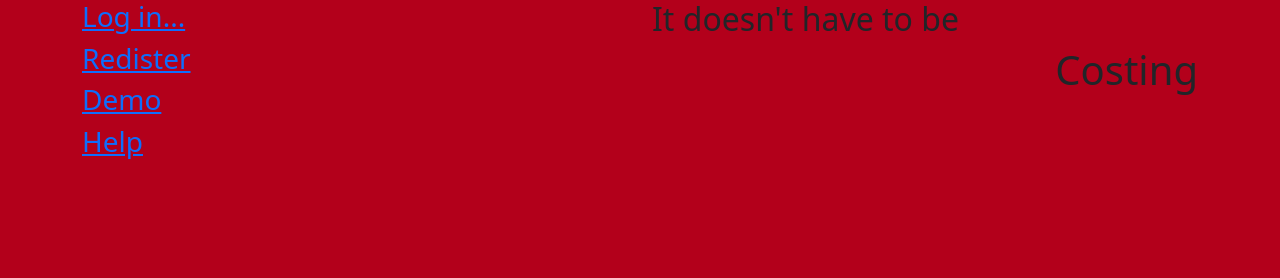
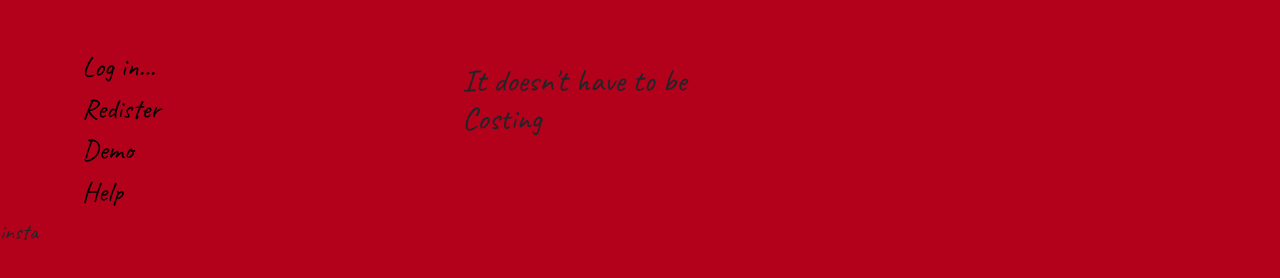
Before and after one commit to Kulnimskiy/Site, a plain HTML site: page homepage/index.html in a window 1280 px wide. Drawn offline with nearby package versions, Linux system fonts and the light colour scheme.

Commit message:
added the font

```diff
--- a/homepage/index.html
+++ b/homepage/index.html
@@ -3,38 +3,46 @@
 <html lang="en">
     <head>
         <meta name="viewport" content="width=device-width, initial-scale=1">
+        <link href='https://fonts.googleapis.com/css?family=Caveat' rel='stylesheet'>
         <link href="https://cdn.jsdelivr.net/npm/bootstrap@5.3.2/dist/css/bootstrap.min.css" rel="stylesheet" integrity="sha384-T3c6CoIi6uLrA9TneNEoa7RxnatzjcDSCmG1MXxSR1GAsXEV/Dwwykc2MPK8M2HN" crossorigin="anonymous">
         <script src="https://cdn.jsdelivr.net/npm/bootstrap@5.3.2/dist/js/bootstrap.bundle.min.js" integrity="sha384-C6RzsynM9kWDrMNeT87bh95OGNyZPhcTNXj1NW7RuBCsyN/o0jlpcV8Qyq46cDfL" crossorigin="anonymous"></script>
         <script src="https://code.jquery.com/jquery-3.5.1.slim.min.js" integrity="sha384-DfXdz2htPH0lsSSs5nCTpuj/zy4C+OGpamoFVy38MVBnE+IbbVYUew+OrCXaRkfj" crossorigin="anonymous"></script>
         <link href="styles.css" rel="stylesheet">
         <title>Costing</title>
     </head>
+
     <body style="background: var(--background, #B3001B);">
+        <div width="1440" hight="1024"></div>
         <div class="container text-left">
-            <div class="row align-items-start">
-                <div class="col">
+            <div class="row align-items-center">
+                <div class="col-4" style="padding-top: 50px;">
+                    <div>
                         <h3>
-                        <a href="log_in.html" name="log_in">Log in...</a>
+                            <a href="log_in.html"  class="links" name="log_in">Log in...</a>
                         </h3>
                         <h3>
-                        <a href="register.html">Redister</a>
+                            <a href="register.html"  class="links">Redister</a>
                         </h3>
                         <h3>
-                        <a href="demo.html">Demo</a>
+                            <a href="demo.html"  class="links">Demo</a>
                         </h3>
                         <h3>
-                        <a href="help.html">Help</a>
+                            <a href="help.html"  class="links">Help</a>
                         </h3>
                     </div>
-                <div class="col">
+                </div>
+                <div class="col-8">
                     <h2>
                         It doesn't have to be
+                        <p>
+                            Costing
+                        </p>
                     </h2>
-                    <h1 style="text-align: right;">
-                        Costing
-                    </h1>
                 </div>
             </div>
         </div>
+        <footer>
+            insta
+        </footer>
     </body>
 </html>
--- a/homepage/styles.css
+++ b/homepage/styles.css
@@ -0,0 +1,14 @@
+.side_bar {
+    fill: var(--Text, #EED5AE);
+    filter: drop-shadow(0px 4px 4px rgba(0, 0, 0, 0.25));
+}
+
+.links {
+    text-decoration: none;
+    color: black;
+}
+
+body {
+    font-family: 'Caveat';
+    font-size: 22px;
+}
```
Lines whose indentation alone changed are shown as unchanged.
